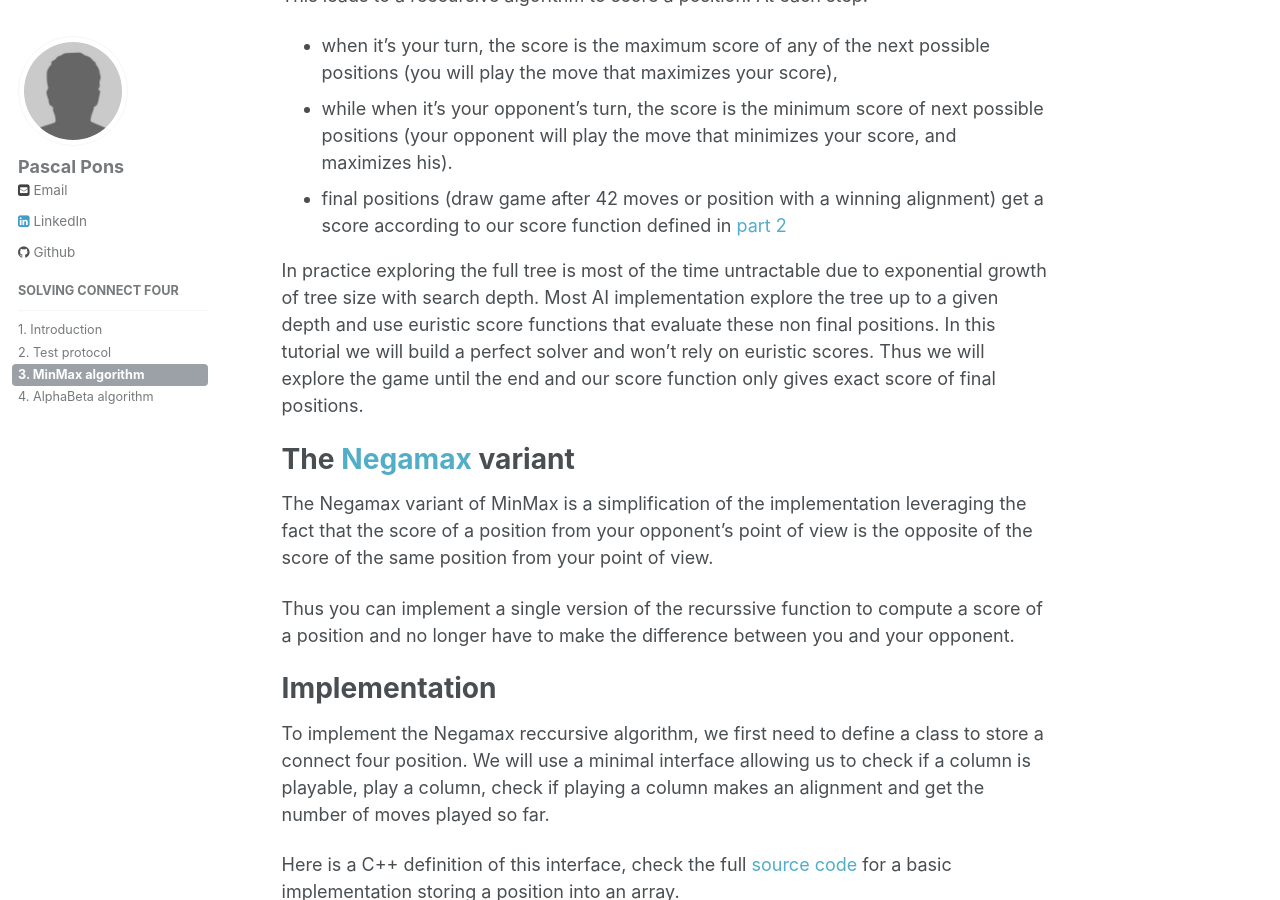
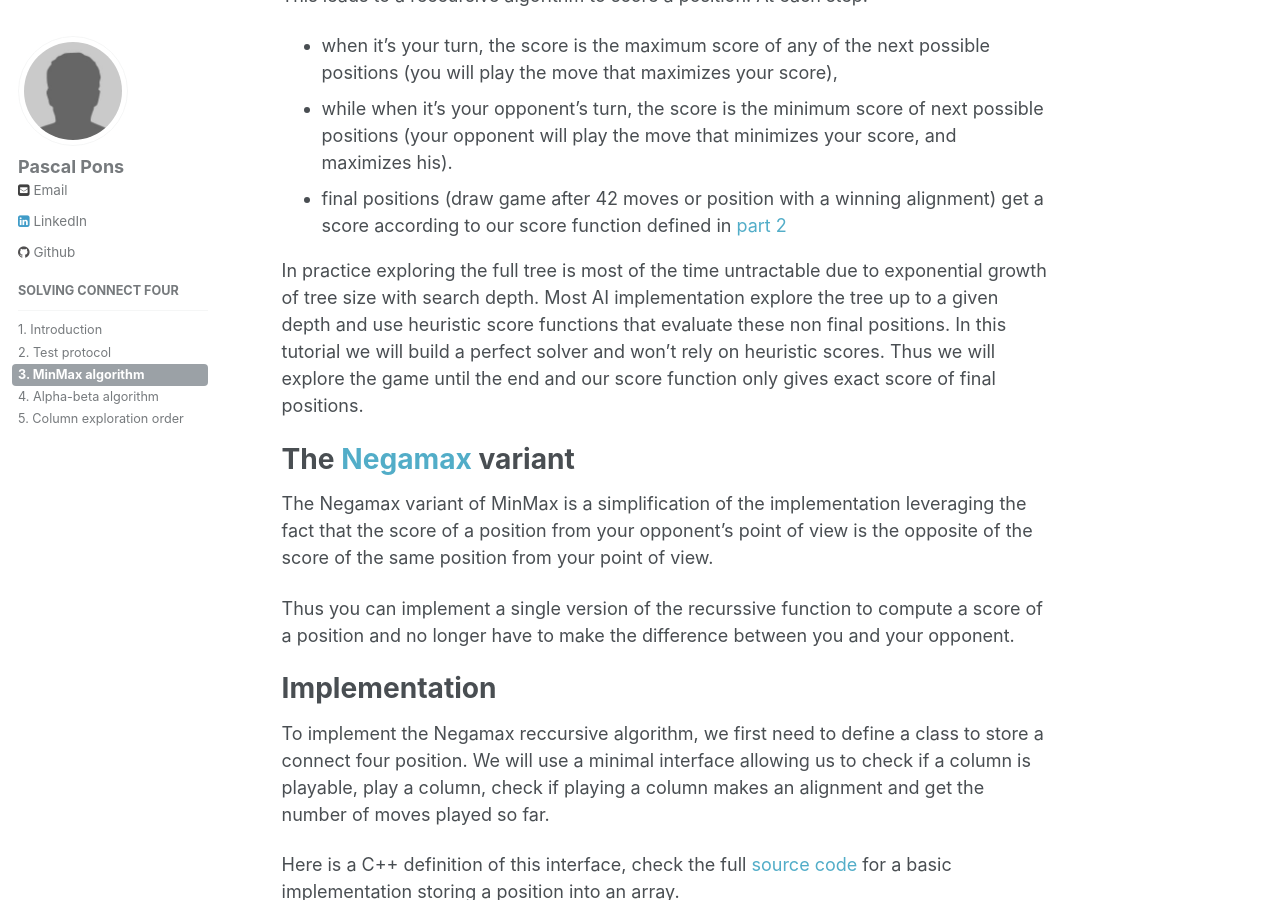
Before and after one commit to gamesolver/gamesolver.github.io, a Jekyll site: the page built from _solving-connect-four/03-minmax.md, in a window 1280 px wide and 900 px high, scrolled down 435 px. Built offline with Jekyll 4.4.1, drawn with Linux system fonts in a browser that asks for light colours; some of the changed text lies outside the part shown.

Commit message:
Part 5: Column exploration order

```diff
--- a/_data/navigation.yml
+++ b/_data/navigation.yml
@@ -15,5 +15,7 @@
         url: /solving-connect-four/02-test-protocol/
       - title: "3. MinMax algorithm"
         url: /solving-connect-four/03-minmax/
-      - title: "4. AlphaBeta algorithm"
+      - title: "4. Alpha-beta algorithm"
         url: /solving-connect-four/04-alphabeta/
+      - title: "5. Column exploration order"
+        url: /solving-connect-four/05-column-exloration-order/
--- a/_solving-connect-four/03-minmax.md
+++ b/_solving-connect-four/03-minmax.md
@@ -16,7 +16,7 @@
 - while when it's your opponent's turn, the score is the minimum score of next possible positions (your opponent will play the move that minimizes your score, and maximizes his).
 - final positions (draw game after 42 moves or position with a winning alignment) get a score according to our score function defined in [part 2](/solving-connect-four/02-test-protocol/#positions-score)
 
-In practice exploring the full tree is most of the time untractable due to exponential growth of tree size with search depth. Most AI implementation explore the tree up to a given depth and use euristic score functions that evaluate these non final positions. In this tutorial we will build a perfect solver and won't rely on euristic scores. Thus we will explore the game until the end and our score function only gives exact score of final positions.
+In practice exploring the full tree is most of the time untractable due to exponential growth of tree size with search depth. Most AI implementation explore the tree up to a given depth and use heuristic score functions that evaluate these non final positions. In this tutorial we will build a perfect solver and won't rely on heuristic scores. Thus we will explore the game until the end and our score function only gives exact score of final positions.
 
 # The [Negamax](https://en.wikipedia.org/wiki/Negamax) variant
 
```
Also changed, not shown: _solving-connect-four/05-column-exploration-order.md (added, +48 -0 lines).
